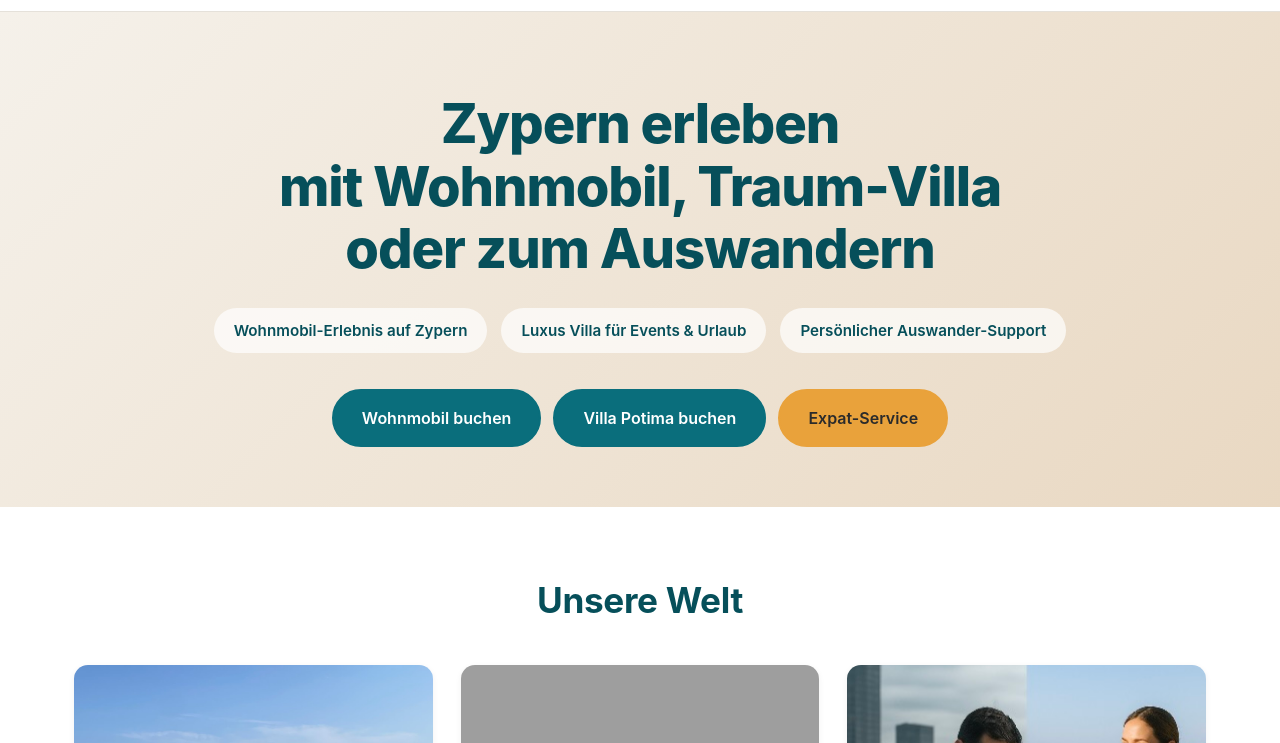
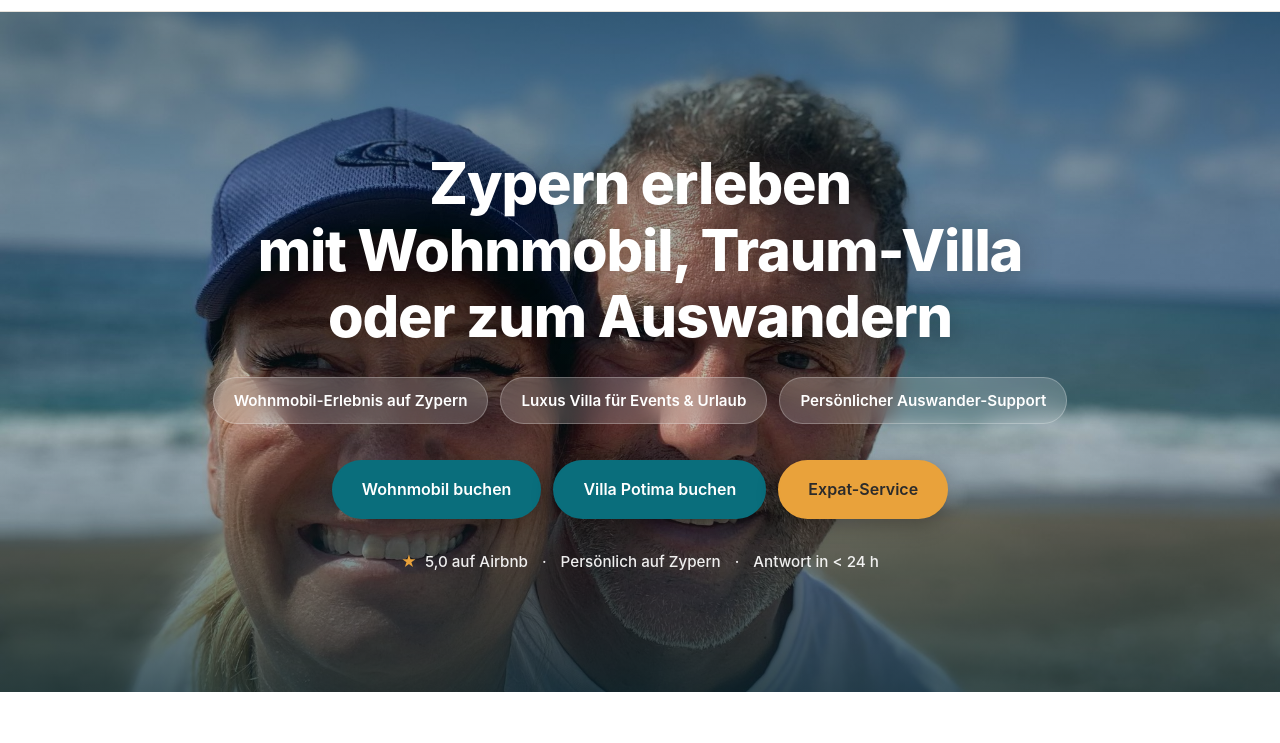
Before and after one commit to ToothMC/mmhammer.org, a website: page index.html in a window 1280 px wide. Shown: the part 57-800 px from the top of the page. Drawn offline with Linux system fonts and the light colour scheme; grey boxes are pictures that could not be loaded.

Commit message:
redesign hero: full-bleed photo with gradient overlay, glassy pills, trust bar

```diff
--- a/index.html
+++ b/index.html
@@ -62,6 +62,13 @@
         <a href="wohnmobil.html" class="btn">Wohnmobil buchen</a>
         <a href="villa-potima.html" class="btn">Villa Potima buchen</a>
         <a href="auswandern.html" class="btn btn-accent">Expat-Service</a>
+      </div>
+      <div class="hero-trustbar">
+        <span><span class="star">★</span> 5,0 auf Airbnb</span>
+        <span>·</span>
+        <span>Persönlich auf Zypern</span>
+        <span>·</span>
+        <span>Antwort in &lt; 24 h</span>
       </div>
     </div>
   </section>
--- a/styles.css
+++ b/styles.css
@@ -34,11 +34,17 @@ a:hover { color: var(--c-accent-dark); }
 .nav-toggle { display: none; background: none; border: 0; cursor: pointer; padding: 8px; }
 .nav-toggle span { display: block; width: 26px; height: 3px; background: var(--c-text); margin: 5px 0; border-radius: 2px; }
 
-.hero { padding: 80px 0 60px; background: linear-gradient(135deg, #f5f1ea 0%, #e9d8c2 100%); text-align: center; }
-.hero h1 { font-size: clamp(2rem, 5vw, 3.4rem); font-weight: 800; color: var(--c-primary-dark); line-height: 1.15; margin-bottom: 24px; letter-spacing: -.02em; }
-.hero .lead { font-size: 1.15rem; color: var(--c-text-soft); max-width: 700px; margin: 0 auto 36px; }
-.hero-features { display: flex; flex-wrap: wrap; gap: 14px; justify-content: center; margin: 28px 0 36px; list-style: none; }
-.hero-features li { background: rgba(255,255,255,.7); padding: 10px 20px; border-radius: 999px; font-weight: 600; color: var(--c-primary-dark); font-size: .95rem; }
+.hero { position: relative; min-height: 85vh; padding: 80px 0 60px; text-align: center; color: #fff; background: #064f5a url('images/mmhammer_hero.jpg') center 35% / cover no-repeat; display: flex; align-items: center; justify-content: center; isolation: isolate; }
+.hero::before { content: ""; position: absolute; inset: 0; background: linear-gradient(180deg, rgba(6,38,46,.55) 0%, rgba(6,38,46,.30) 35%, rgba(6,38,46,.25) 60%, rgba(6,38,46,.75) 100%); z-index: -1; }
+.hero .container { position: relative; }
+.hero h1 { font-size: clamp(2rem, 5vw, 3.6rem); font-weight: 800; color: #fff; line-height: 1.15; margin-bottom: 28px; letter-spacing: -.02em; text-shadow: 0 2px 30px rgba(0,0,0,.35); }
+.hero .lead { font-size: 1.15rem; color: rgba(255,255,255,.92); max-width: 700px; margin: 0 auto 36px; }
+.hero-features { display: flex; flex-wrap: wrap; gap: 12px; justify-content: center; margin: 28px 0 36px; list-style: none; }
+.hero-features li { background: rgba(255,255,255,.18); color: #fff; padding: 10px 20px; border-radius: 999px; font-weight: 600; font-size: .95rem; backdrop-filter: blur(12px); -webkit-backdrop-filter: blur(12px); border: 1px solid rgba(255,255,255,.25); }
+.hero .btn { box-shadow: 0 6px 22px rgba(0,0,0,.28); }
+.hero .btn:hover { box-shadow: 0 10px 30px rgba(0,0,0,.35); }
+.hero-trustbar { margin-top: 30px; display: flex; gap: 14px; flex-wrap: wrap; justify-content: center; color: rgba(255,255,255,.92); font-size: .95rem; font-weight: 500; }
+.hero-trustbar .star { color: var(--c-accent); margin-right: 4px; }
 
 .btn-row { display: flex; gap: 12px; flex-wrap: wrap; justify-content: center; }
 .btn { display: inline-block; padding: 14px 28px; background: var(--c-primary); color: #fff; font-weight: 600; border-radius: 999px; border: 2px solid var(--c-primary); transition: transform .15s, box-shadow .2s, background .2s; font-size: 1rem; cursor: pointer; }
```
Also changed, not shown: images/mmhammer_hero.jpg (added).
